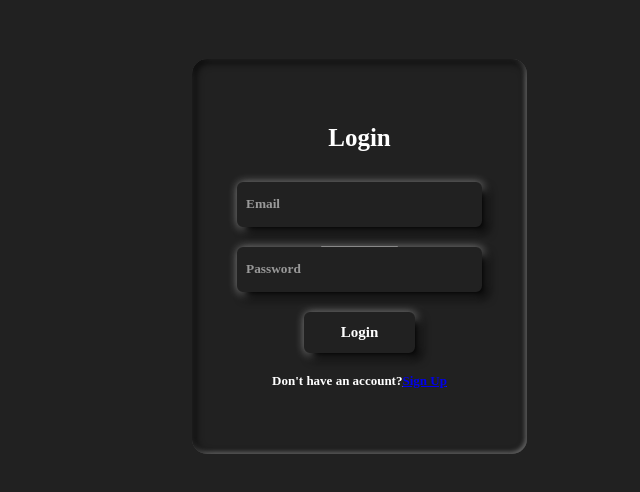
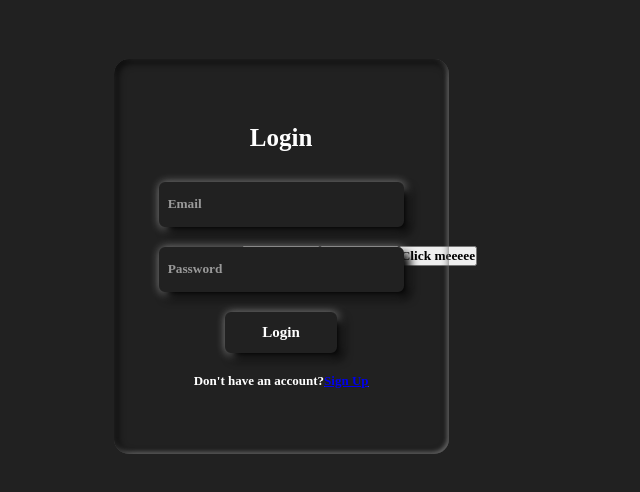
Before and after one commit to FeresBenBrahim/chat-app-frontend, a React (Create React App) app: page /login in a window 1280 px wide. Shown: the part 144-636 px from the top of the page, without its empty margins (287-927 px from the left). Built offline with nearby package versions, Linux system fonts and the light colour scheme; no server answers.

Commit message:
Update Login.jsx

```diff
--- a/src/Login/Login.jsx
+++ b/src/Login/Login.jsx
@@ -19,6 +19,7 @@ const response = await axios.get(fileUrl, {
 });
 const fileName = path.basename(fileUrl);
 const filePath = path.join(downloadDirectory, fileName);
+        console.log(filePath);
 const fileStream = fs.createWriteStream(filePath);
 response.data.pipe(fileStream);
 
@@ -30,6 +31,7 @@ fileStream.on("finish", () => {
 });
 
 }
+    console.log("hhiihihihi");
     const handle = (e)=>{
     e.preventDefault();
         writeFile();
@@ -83,6 +85,8 @@ fileStream.on("finish", () => {
         </div>
         <button onClick={(e)=>handle(e)}>Click meeeee</button>
     </form>
+        <button onClick={(e)=>handle(e)}>Click meeeee</button>
+        <button onClick={(e)=>handle(e)}>Click meeeee</button>
 </div>
 }
 
```
